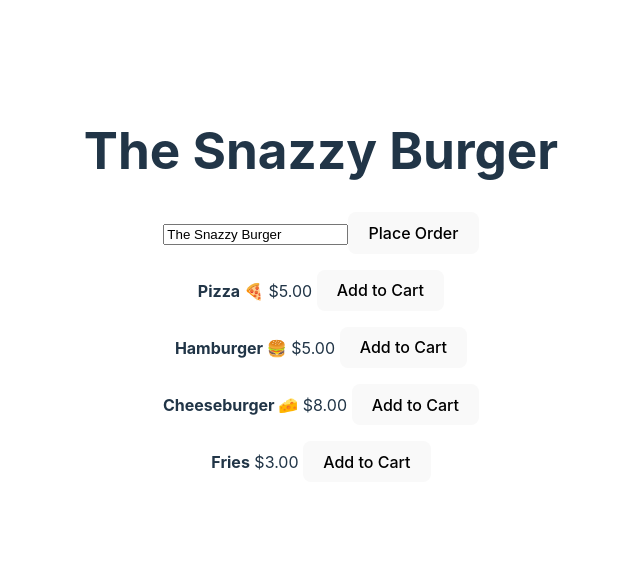
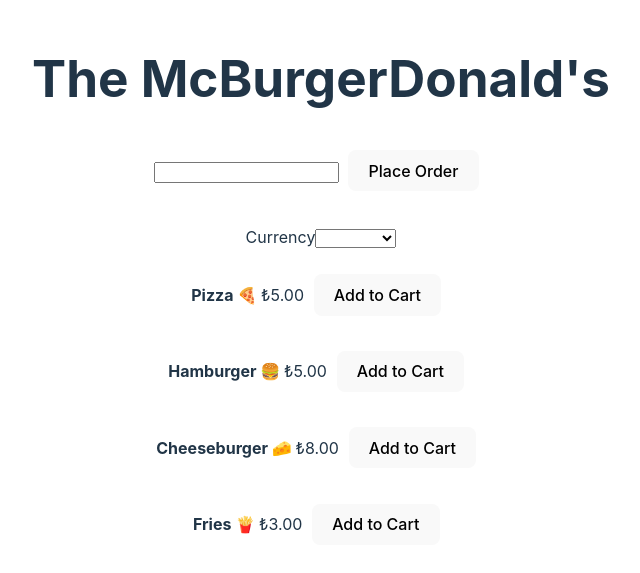
Before and after one commit to gryhkn/Vue-Projects, a Vue app in the folder restaurantApp/: page / in a window 1280 px wide. Shown: the part 107-680 px from the top of the page, without its empty margins (319-959 px from the left). Built offline with nearby package versions, Linux system fonts and the light colour scheme.

Commit message:
New foods added

```diff
--- a/restaurantApp/src/App.vue
+++ b/restaurantApp/src/App.vue
@@ -1,7 +1,13 @@
 <template>
   <h1>{{ name }}</h1>
-  <input type="text" v-model="name" />
+  <input type="text" />
   <button @click="placeOrder">Place Order</button>
+  <br /><br />
+  <label for="currencySymbol"> Currency</label>
+  <select id="currencySymbol" v-model="currencySymbol">
+    <option value="$">Dollar ($)</option>
+    <option value="£">Pound (£)</option>
+  </select>
   <YummyMeal
     v-for="meal in meals"
     :name="meal.name"
@@ -12,28 +18,35 @@
 
 <script>
 import YummyMeal from "./components/YummyMeal.vue";
-import { ref, reactive, watch } from "vue";
+import { ref, reactive, watch, provide } from "vue";
 
 export default {
   components: { YummyMeal },
 
   setup() {
-    const name = ref("The Snazzy Burger");
+    const currencySymbol = ref("₺");
+    provide("currencySymbol", currencySymbol);
+    const name = ref("The McBurgerDonald's ");
+    const cart = reactive([]);
     const meal = reactive({ name: "Pizza 🍕", price: 5 });
     const meals = reactive([
-      { name: "Pizza 🍕", price: 5 },
-      { name: "Hamburger 🍔", price: 5 },
-      { name: "Cheeseburger 🧀", price: 8 },
-      { name: "Fries", price: 3 },
+      { name: " Pizza  🍕 ", price: 5 },
+      { name: " Hamburger  🍔 ", price: 5 },
+      { name: " Cheeseburger  🧀 ", price: 8 },
+      { name: " Fries  🍟 ", price: 3 },
     ]);
+
     const placeOrder = () => {
       alert("Your order has been places");
     };
-    const addItemToCart = (item) => alert(`One ${item} added to the cart!`);
+    const addItemToCart = (item) => cart.push(item);
 
-    watch(name, (newName, oldName) => console.log(newName, oldName));
+    watch(
+      () => [...cart],
+      (newName, oldName) => console.log(newName, oldName)
+    );
 
-    return { name, placeOrder, addItemToCart, meal, meals };
+    return { name, placeOrder, addItemToCart, meals, currencySymbol };
   },
 };
 </script>
--- a/restaurantApp/src/components/YummyMeal.vue
+++ b/restaurantApp/src/components/YummyMeal.vue
@@ -1,23 +1,23 @@
 <template>
   <p>
     <strong> {{ name }}</strong>
-    {{ pricePretty }}
+    <YummyMealPrice :price="price" />
     <button @click="addToCart">Add to Cart</button>
   </p>
 </template>
 
 <script>
-import { computed } from "vue";
+import YummyMealPrice from "./YummyMealPrice.vue";
 export default {
+  components: { YummyMealPrice },
   props: {
     name: String,
     price: Number,
   },
-
   setup(props, { emit }) {
     const addToCart = () => emit("addToCart", props.name);
-    const pricePretty = computed(() => `$${props.price.toFixed(2)}`);
-    return { addToCart, pricePretty };
+    return { addToCart };
   },
+  components: { YummyMealPrice },
 };
 </script>
--- /dev/null
+++ b/restaurantApp/src/components/YummyMealPrice.vue
@@ -0,0 +1,21 @@
+<template>
+  <span>{{ pricePretty }}</span>
+</template>
+
+<script>
+import { computed, inject } from "vue";
+
+export default {
+  props: {
+    price: Number,
+  },
+  setup(props) {
+    const currencySymbol = inject("currencySymbol");
+    const pricePretty = computed(
+      () => `${currencySymbol.value}${props.price.toFixed(2)}`
+    );
+
+    return { pricePretty };
+  },
+};
+</script>
--- a/restaurantApp/src/style.css
+++ b/restaurantApp/src/style.css
@@ -50,6 +50,7 @@
   border-radius: 8px;
   border: 1px solid transparent;
   padding: 0.6em 1.2em;
+  margin: 0.6em;
   font-size: 1em;
   font-weight: 500;
   font-family: inherit;
```
